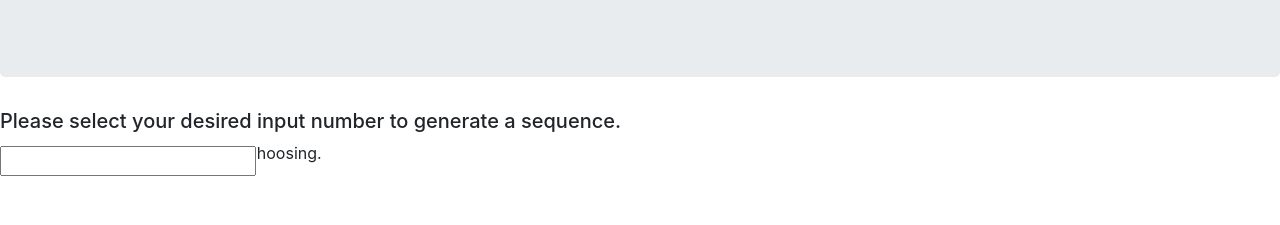
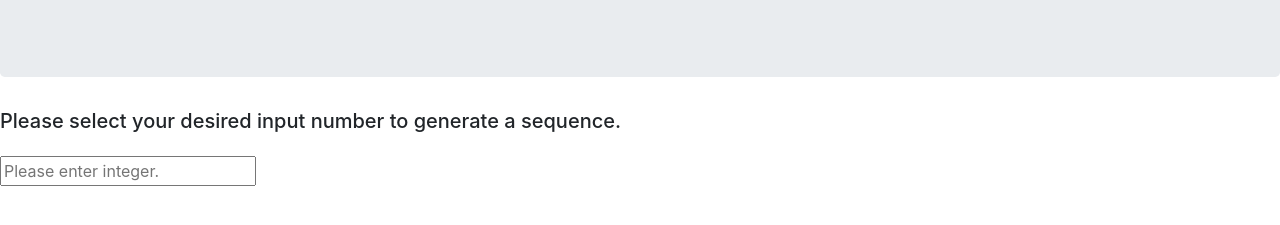
Before and after one commit to Quin-Riley-A/Mr.-Roboger, a plain HTML site: page index.html in a window 1280 px wide. Shown: the part 147-372 px from the top of the page. Drawn offline with Linux system fonts and the light colour scheme.

Commit message:
finish user field, add hidden result row

```diff
--- a/index.html
+++ b/index.html
@@ -15,15 +15,18 @@
     <p>Please select an integer as your input. When you submit the form, a sequence of outputs scaled with your particular input will appear below</p>
   </div>
   <div class="row">
-    <div class="col-sm-6">
+    <div class="col-md-6">
       <form>
         <h5>Please select your desired input number to generate a sequence.</h5>
         <div class="form-check">
-          <input class="form-check-input" type="text" name="chosen-number" id="user-number" value="">
-          <label for="user-number"> Enter an integer value of your choosing.</label>
+          <label for="user-number">
+          <input class="form-check-input" type="text" name="chosen-number" id="user-number" placeholder="Please enter integer." value="">
+          </label>
         </div>
       </form>
     </div>
   </div>
+  <div class="row" id="results">
+  </div>
 </body>
 </html>
```
